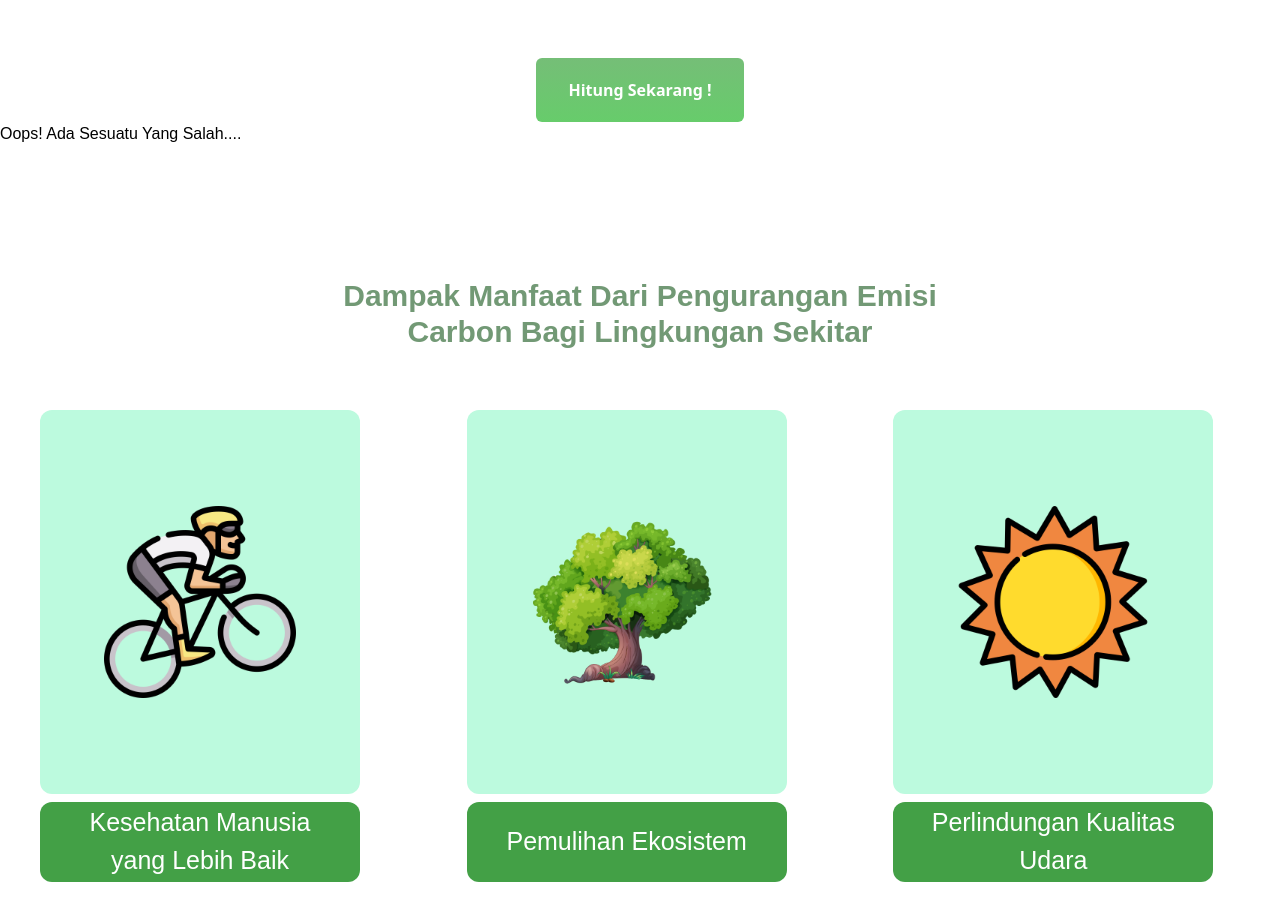
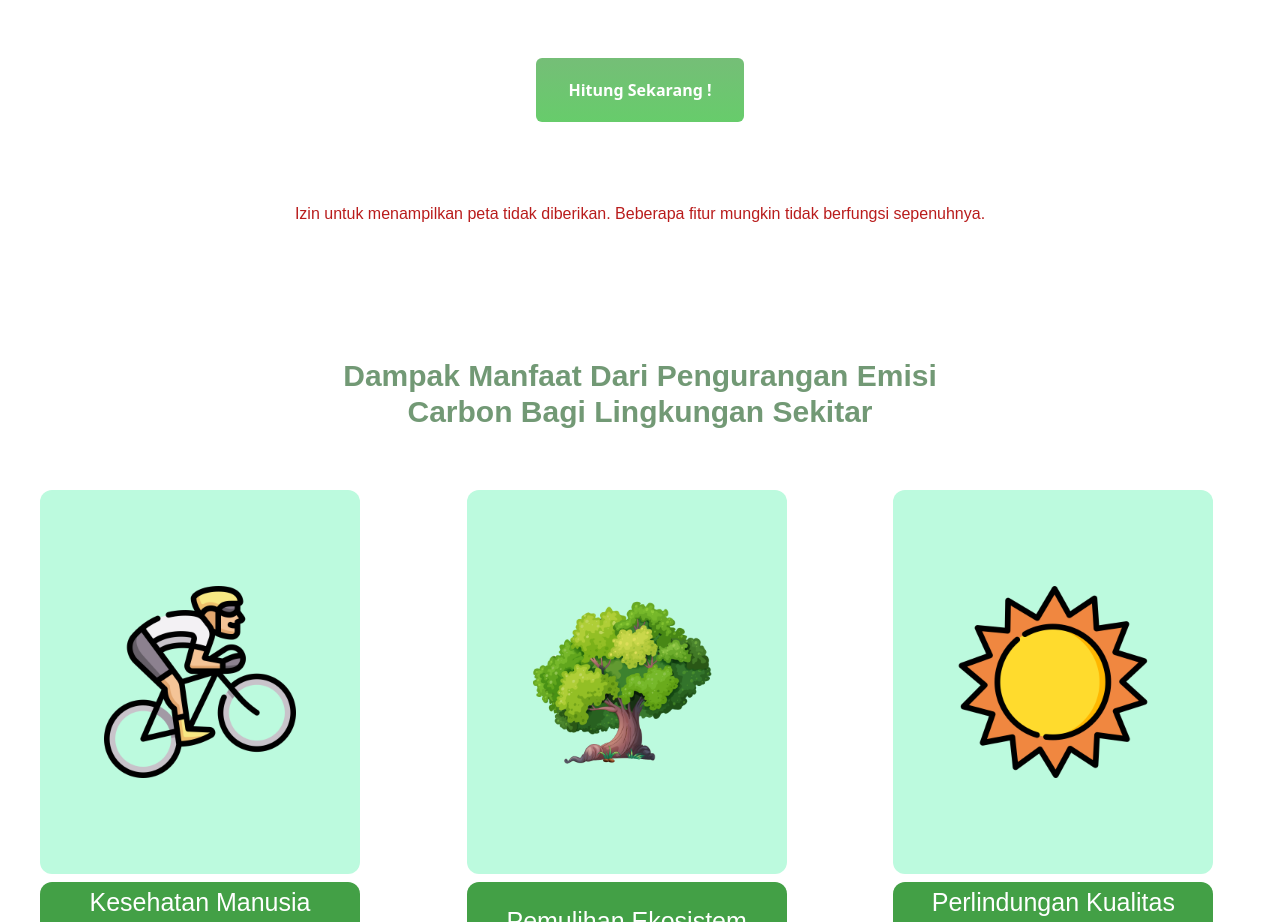
Before and after one commit to Marst313/EcoGreen, a React (Vite) app: page / in a window 1280 px wide. Shown: the part 2160-3082 px from the top of the page. Built offline with nearby package versions, Linux system fonts and the light colour scheme; no server answers.

Commit message:
add message erorr in maps

```diff
--- a/src/components/Navbar.jsx
+++ b/src/components/Navbar.jsx
@@ -1,6 +1,6 @@
 import React, { useState } from "react";
 import { navLinks } from "../utils/constant";
-import { Link, NavLink } from "react-router-dom";
+import { Link} from "react-router-dom";
 import logoEcoGreen from "../assets/images/logoEcoGreen.png";
 import NavbarModal from "./NavbarModal";
 
--- a/src/components/NavbarModal.jsx
+++ b/src/components/NavbarModal.jsx
@@ -1,5 +1,4 @@
 import React from "react";
-import { NavLink } from "react-router-dom";
 import { navLinks } from "../utils/constant";
 
 const NavbarModal = ({ openModal, setOpenModal }) => {
--- a/src/components/RecenterMap.jsx
+++ b/src/components/RecenterMap.jsx
@@ -1,4 +1,4 @@
-import React, { useEffect } from "react";
+import { useEffect } from "react";
 import { useMap } from "react-leaflet";
 
 const RecenterMap = ({ location }) => {
--- a/src/pages/Home.jsx
+++ b/src/pages/Home.jsx
@@ -1,7 +1,6 @@
 import React from "react";
 import heroImage from "../assets/images/heroImage.png";
 import vectorHero from "../assets/images/vectorHero.png";
-import chevron from "../assets/images/chevron.png";
 import About from "./About";
 import Map from "./Map";
 import Calculating from "./Calculating";
--- a/src/pages/Map.jsx
+++ b/src/pages/Map.jsx
@@ -36,7 +36,7 @@ const Map = () => {
   if (!geolocation) {
     return (
       <div>
-        <h1>Oops! Ada Sesuatu Yang Salah....</h1>
+        <h1 className="text-center mt-20 mx-2 lg:mx-0 text-red-700">Izin untuk menampilkan peta tidak diberikan. Beberapa fitur mungkin tidak berfungsi sepenuhnya.</h1>
       </div>
     );
   }
```
Also changed, not shown: src/assets/images/chevron.png (deleted).
